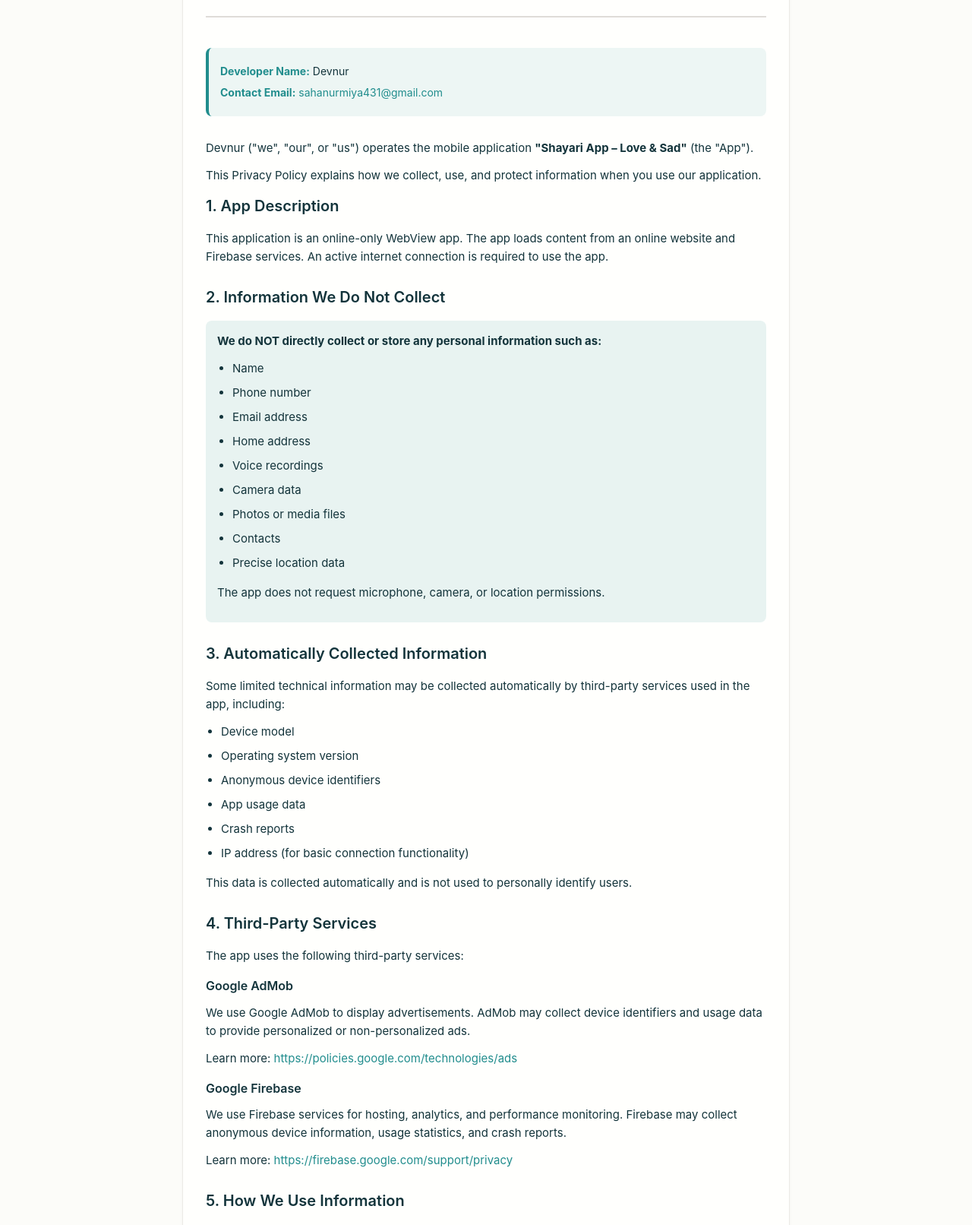
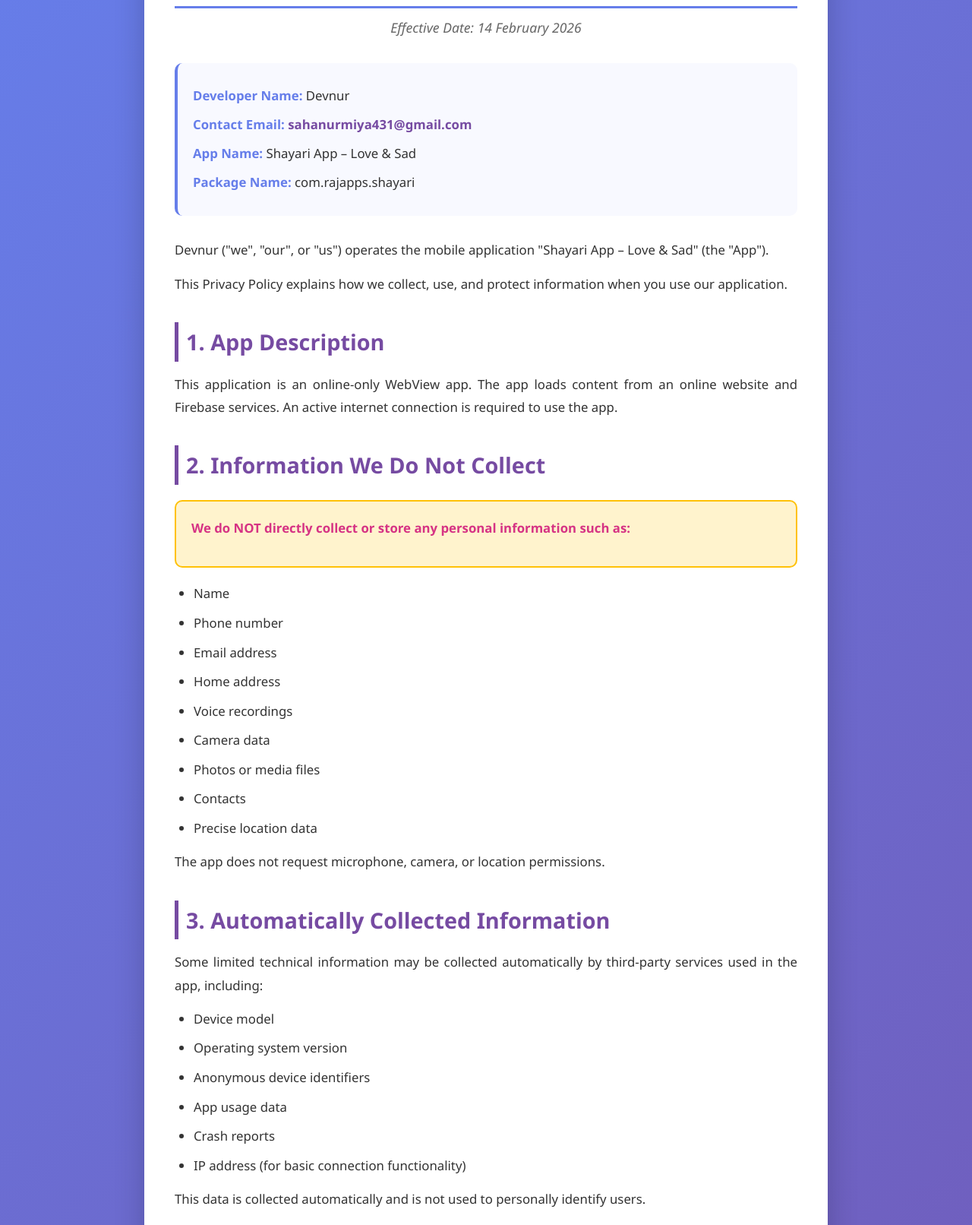
Before and after one commit to rrr123355/Privacy-Policy---Shayari-App-, a plain HTML site: page index.html in a window 1280 px wide. Shown: the part 139-1751 px from the top of the page at 76% size. Drawn offline with Linux system fonts and the light colour scheme.

Commit message:
Add files via upload

```diff
--- a/index.html
+++ b/index.html
@@ -3,30 +3,9 @@
 <head>
     <meta charset="UTF-8">
     <meta name="viewport" content="width=device-width, initial-scale=1.0">
+    <meta name="description" content="Privacy Policy for Shayari App - Love & Sad">
     <title>Privacy Policy - Shayari App</title>
     <style>
-        :root {
-            --color-background: #fcfcf9;
-            --color-surface: #fffffd;
-            --color-text: #13343b;
-            --color-text-secondary: #626c71;
-            --color-primary: #218d8d;
-            --color-border: rgba(94, 82, 64, 0.2);
-            --color-card-border: rgba(94, 82, 64, 0.12);
-        }
-
-        @media (prefers-color-scheme: dark) {
-            :root {
-                --color-background: #1f2121;
-                --color-surface: #262828;
-                --color-text: #f5f5f5;
-                --color-text-secondary: rgba(167, 169, 169, 0.7);
-                --color-primary: #32b8c6;
-                --color-border: rgba(119, 124, 124, 0.3);
-                --color-card-border: rgba(119, 124, 124, 0.2);
-            }
-        }
-
         * {
             margin: 0;
             padding: 0;
@@ -34,165 +13,213 @@
         }
 
         body {
-            font-family: -apple-system, BlinkMacSystemFont, 'Segoe UI', Roboto, sans-serif;
-            background: var(--color-background);
-            color: var(--color-text);
-            line-height: 1.6;
+            font-family: 'Segoe UI', Tahoma, Geneva, Verdana, sans-serif;
+            line-height: 1.8;
+            color: #333;
+            background: linear-gradient(135deg, #667eea 0%, #764ba2 100%);
             padding: 20px;
+            min-height: 100vh;
         }
 
         .container {
-            max-width: 800px;
+            max-width: 900px;
             margin: 0 auto;
-            background: var(--color-surface);
-            border-radius: 12px;
-            padding: 30px;
-            border: 1px solid var(--color-card-border);
-            box-shadow: 0 4px 6px -1px rgba(0, 0, 0, 0.04);
+            background: white;
+            border-radius: 15px;
+            box-shadow: 0 10px 40px rgba(0,0,0,0.2);
+            padding: 40px;
+            animation: fadeIn 0.6s ease-in;
         }
 
-        .header {
-            text-align: center;
-            margin-bottom: 40px;
-            padding-bottom: 20px;
-            border-bottom: 2px solid var(--color-border);
+        @keyframes fadeIn {
+            from {
+                opacity: 0;
+                transform: translateY(20px);
+            }
+            to {
+                opacity: 1;
+                transform: translateY(0);
+            }
         }
 
-        .header h1 {
-            font-size: 28px;
+        h1 {
+            color: #667eea;
+            font-size: 2.5em;
+            margin-bottom: 10px;
+            text-align: center;
+            border-bottom: 3px solid #667eea;
+            padding-bottom: 15px;
+        }
+
+        .effective-date {
+            text-align: center;
+            color: #666;
+            font-style: italic;
+            margin-bottom: 30px;
+            font-size: 1.1em;
+        }
+
+        .developer-info {
+            background: #f8f9ff;
+            padding: 20px;
+            border-radius: 10px;
+            margin-bottom: 30px;
+            border-left: 4px solid #667eea;
+        }
+
+        .developer-info p {
+            margin: 8px 0;
+            font-size: 1.05em;
+        }
+
+        .developer-info strong {
+            color: #667eea;
+        }
+
+        .developer-info a {
+            color: #764ba2;
+            text-decoration: none;
             font-weight: 600;
-            color: var(--color-primary);
+        }
+
+        .developer-info a:hover {
+            text-decoration: underline;
+        }
+
+        h2 {
+            color: #764ba2;
+            font-size: 1.8em;
+            margin-top: 35px;
+            margin-bottom: 15px;
+            padding-left: 10px;
+            border-left: 5px solid #764ba2;
+        }
+
+        p {
+            margin-bottom: 15px;
+            font-size: 1.05em;
+            text-align: justify;
+        }
+
+        ul {
+            margin: 15px 0 15px 25px;
+        }
+
+        ul li {
+            margin-bottom: 10px;
+            font-size: 1.05em;
+            line-height: 1.7;
+        }
+
+        .highlight-box {
+            background: #fff3cd;
+            border: 2px solid #ffc107;
+            padding: 20px;
+            border-radius: 10px;
+            margin: 20px 0;
+        }
+
+        .highlight-box strong {
+            color: #d63384;
+        }
+
+        .third-party-services {
+            background: #e7f3ff;
+            padding: 20px;
+            border-radius: 10px;
+            margin: 20px 0;
+        }
+
+        .third-party-services h3 {
+            color: #0056b3;
             margin-bottom: 10px;
         }
 
-        .effective-date {
-            font-size: 14px;
-            color: var(--color-text-secondary);
-            font-weight: 500;
+        .third-party-services a {
+            color: #0056b3;
+            word-break: break-all;
         }
 
-        .developer-info {
-            background: rgba(33, 141, 141, 0.08);
-            padding: 15px;
-            border-radius: 8px;
-            margin-bottom: 30px;
-            border-left: 4px solid var(--color-primary);
+        .contact-section {
+            background: linear-gradient(135deg, #667eea 0%, #764ba2 100%);
+            color: white;
+            padding: 30px;
+            border-radius: 10px;
+            margin-top: 40px;
+            text-align: center;
         }
 
-        .developer-info p {
-            margin: 5px 0;
-            font-size: 14px;
+        .contact-section h2 {
+            color: white;
+            border-left: none;
+            padding-left: 0;
         }
 
-        .developer-info strong {
-            color: var(--color-primary);
+        .contact-section a {
+            color: #fff;
+            font-weight: bold;
+            text-decoration: none;
+            background: rgba(255,255,255,0.2);
+            padding: 5px 15px;
+            border-radius: 5px;
+        }
+
+        .contact-section a:hover {
+            background: rgba(255,255,255,0.3);
+        }
+
+        @media (max-width: 768px) {
+            .container {
+                padding: 25px;
+            }
+
+            h1 {
+                font-size: 2em;
             }
 
             h2 {
-            font-size: 20px;
-            font-weight: 600;
-            margin-top: 30px;
-            margin-bottom: 15px;
-            color: var(--color-text);
+                font-size: 1.5em;
             }
 
-        h2:first-of-type {
-            margin-top: 0;
+            body {
+                padding: 10px;
+            }
         }
 
-        p, li {
-            font-size: 15px;
-            color: var(--color-text);
-            margin-bottom: 12px;
-        }
-
-        ul {
-            margin-left: 20px;
-            margin-bottom: 15px;
-        }
-
-        li {
-            margin-bottom: 8px;
-        }
-
-        a {
-            color: var(--color-primary);
-            text-decoration: none;
-            word-break: break-all;
-        }
-
-        a:hover {
-            text-decoration: underline;
-        }
-
-        .section {
-            margin-bottom: 25px;
-        }
-
-        .highlight {
-            background: rgba(33, 141, 141, 0.1);
-            padding: 15px;
-            border-radius: 8px;
-            margin: 15px 0;
-        }
-
-        .contact-box {
-            background: var(--color-background);
-            padding: 20px;
-            border-radius: 8px;
+        footer {
+            text-align: center;
             margin-top: 30px;
-            text-align: center;
-            border: 1px solid var(--color-border);
-        }
-
-        .contact-box h2 {
-            margin-top: 0;
-            margin-bottom: 10px;
-        }
-
-        @media (max-width: 600px) {
-            .container {
-                padding: 20px;
-            }
-
-            .header h1 {
-                font-size: 24px;
-            }
-
-            h2 {
-                font-size: 18px;
-            }
-
-            p, li {
-                font-size: 14px;
-            }
+            padding-top: 20px;
+            border-top: 2px solid #eee;
+            color: #666;
+            font-size: 0.95em;
         }
     </style>
 </head>
 <body>
     <div class="container">
-        <div class="header">
         <h1>PRIVACY POLICY</h1>
+
         <p class="effective-date">Effective Date: 14 February 2026</p>
-        </div>
 
         <div class="developer-info">
             <p><strong>Developer Name:</strong> Devnur</p>
             <p><strong>Contact Email:</strong> <a href="mailto:sahanurmiya431@gmail.com">sahanurmiya431@gmail.com</a></p>
+            <p><strong>App Name:</strong> Shayari App – Love & Sad</p>
+            <p><strong>Package Name:</strong> com.rajapps.shayari</p>
         </div>
 
-        <p>Devnur ("we", "our", or "us") operates the mobile application <strong>"Shayari App – Love &amp; Sad"</strong> (the "App").</p>
+        <p>Devnur ("we", "our", or "us") operates the mobile application "Shayari App – Love & Sad" (the "App").</p>
+
         <p>This Privacy Policy explains how we collect, use, and protect information when you use our application.</p>
 
-        <div class="section">
         <h2>1. App Description</h2>
         <p>This application is an online-only WebView app. The app loads content from an online website and Firebase services. An active internet connection is required to use the app.</p>
+
+        <h2>2. Information We Do Not Collect</h2>
+        <div class="highlight-box">
+            <p><strong>We do NOT directly collect or store any personal information such as:</strong></p>
         </div>
-
-        <div class="section">
-            <h2>2. Information We Do Not Collect</h2>
-            <div class="highlight">
-                <p><strong>We do NOT directly collect or store any personal information such as:</strong></p>
         <ul>
             <li>Name</li>
             <li>Phone number</li>
@@ -205,10 +232,7 @@
             <li>Precise location data</li>
         </ul>
         <p>The app does not request microphone, camera, or location permissions.</p>
-            </div>
-        </div>
 
-        <div class="section">
         <h2>3. Automatically Collected Information</h2>
         <p>Some limited technical information may be collected automatically by third-party services used in the app, including:</p>
         <ul>
@@ -220,22 +244,22 @@
             <li>IP address (for basic connection functionality)</li>
         </ul>
         <p>This data is collected automatically and is not used to personally identify users.</p>
-        </div>
 
-        <div class="section">
         <h2>4. Third-Party Services</h2>
         <p>The app uses the following third-party services:</p>
 
-            <h3 style="font-size: 16px; font-weight: 600; margin-top: 15px; margin-bottom: 10px;">Google AdMob</h3>
+        <div class="third-party-services">
+            <h3>Google AdMob</h3>
             <p>We use Google AdMob to display advertisements. AdMob may collect device identifiers and usage data to provide personalized or non-personalized ads.</p>
-            <p>Learn more: <a href="https://policies.google.com/technologies/ads" target="_blank">https://policies.google.com/technologies/ads</a></p>
-
-            <h3 style="font-size: 16px; font-weight: 600; margin-top: 15px; margin-bottom: 10px;">Google Firebase</h3>
-            <p>We use Firebase services for hosting, analytics, and performance monitoring. Firebase may collect anonymous device information, usage statistics, and crash reports.</p>
-            <p>Learn more: <a href="https://firebase.google.com/support/privacy" target="_blank">https://firebase.google.com/support/privacy</a></p>
+            <p><strong>Learn more:</strong> <a href="https://policies.google.com/technologies/ads" target="_blank">https://policies.google.com/technologies/ads</a></p>
         </div>
 
-        <div class="section">
+        <div class="third-party-services">
+            <h3>Google Firebase</h3>
+            <p>We use Firebase services for hosting, analytics, and performance monitoring. Firebase may collect anonymous device information, usage statistics, and crash reports.</p>
+            <p><strong>Learn more:</strong> <a href="https://firebase.google.com/support/privacy" target="_blank">https://firebase.google.com/support/privacy</a></p>
+        </div>
+
         <h2>5. How We Use Information</h2>
         <p>Automatically collected information is used to:</p>
         <ul>
@@ -245,34 +269,30 @@
             <li>Fix technical issues</li>
         </ul>
         <p><strong>We do not sell user data to any third party.</strong></p>
+
+        <h2>6. Children's Privacy</h2>
+        <p>This app is not directed to children under the age of 13. We do not knowingly collect personal information from children.</p>
+
+        <h2>7. External Links</h2>
+        <p>Since this app loads web-based content, it may contain links to external websites. We are not responsible for the privacy practices of those websites.</p>
+
+        <h2>8. Data Security</h2>
+        <p>We take reasonable measures to protect information. However, no method of transmission over the internet is 100% secure.</p>
+
+        <h2>9. Changes to This Policy</h2>
+        <p>We may update this Privacy Policy from time to time. Any changes will be posted on this page.</p>
+
+        <div class="contact-section">
+            <h2>10. Contact Us</h2>
+            <p>If you have any questions regarding this Privacy Policy, you may contact:</p>
+            <p style="margin-top: 15px;"><strong>Developer:</strong> Devnur</p>
+            <p><strong>Email:</strong> <a href="mailto:sahanurmiya431@gmail.com">sahanurmiya431@gmail.com</a></p>
         </div>
 
-        <div class="section">
-            <h2>6. Children's Privacy</h2>
-            <p>This app is not directed to children under the age of 13. We do not knowingly collect personal information from children.</p>
-        </div>
-
-        <div class="section">
-            <h2>7. External Links</h2>
-            <p>Since this app loads web-based content, it may contain links to external websites. We are not responsible for the privacy practices of those websites.</p>
-        </div>
-
-        <div class="section">
-            <h2>8. Data Security</h2>
-            <p>We take reasonable measures to protect information. However, no method of transmission over the internet is 100% secure.</p>
-        </div>
-
-        <div class="section">
-            <h2>9. Changes to This Policy</h2>
-            <p>We may update this Privacy Policy from time to time. Any changes will be posted on this page.</p>
-        </div>
-
-        <div class="contact-box">
-            <h2>10. Contact Us</h2>
-            <p>If you have any questions regarding this Privacy Policy, you may contact:</p>
-            <p><strong>Developer:</strong> Devnur</p>
-            <p><strong>Email:</strong> <a href="mailto:sahanurmiya431@gmail.com">sahanurmiya431@gmail.com</a></p>
-        </div>
+        <footer>
+            <p>&copy; 2026 Devnur. All rights reserved.</p>
+            <p>Shayari App – Love & Sad</p>
+        </footer>
     </div>
 </body>
 </html>
```
Lines whose indentation alone changed are shown as unchanged.
